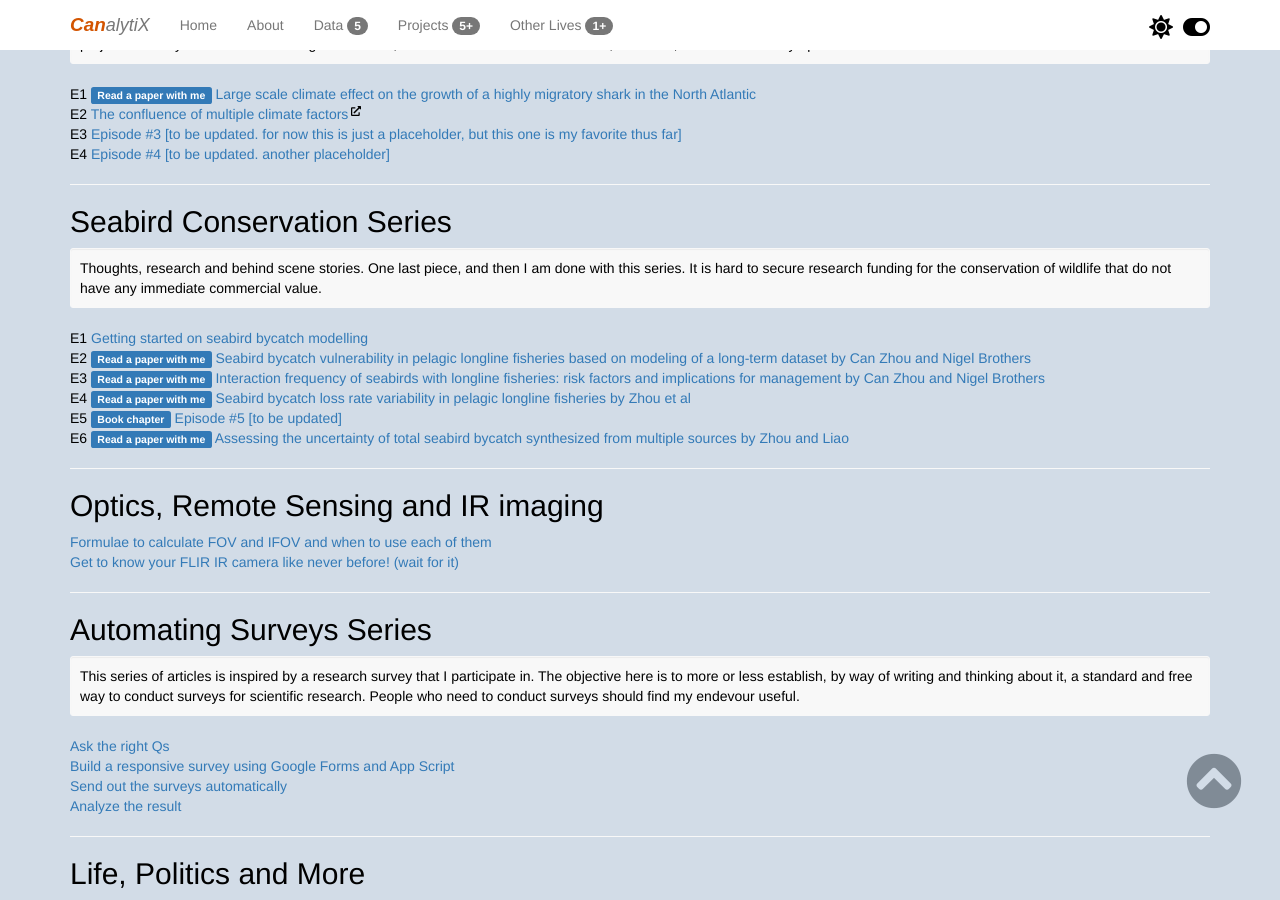
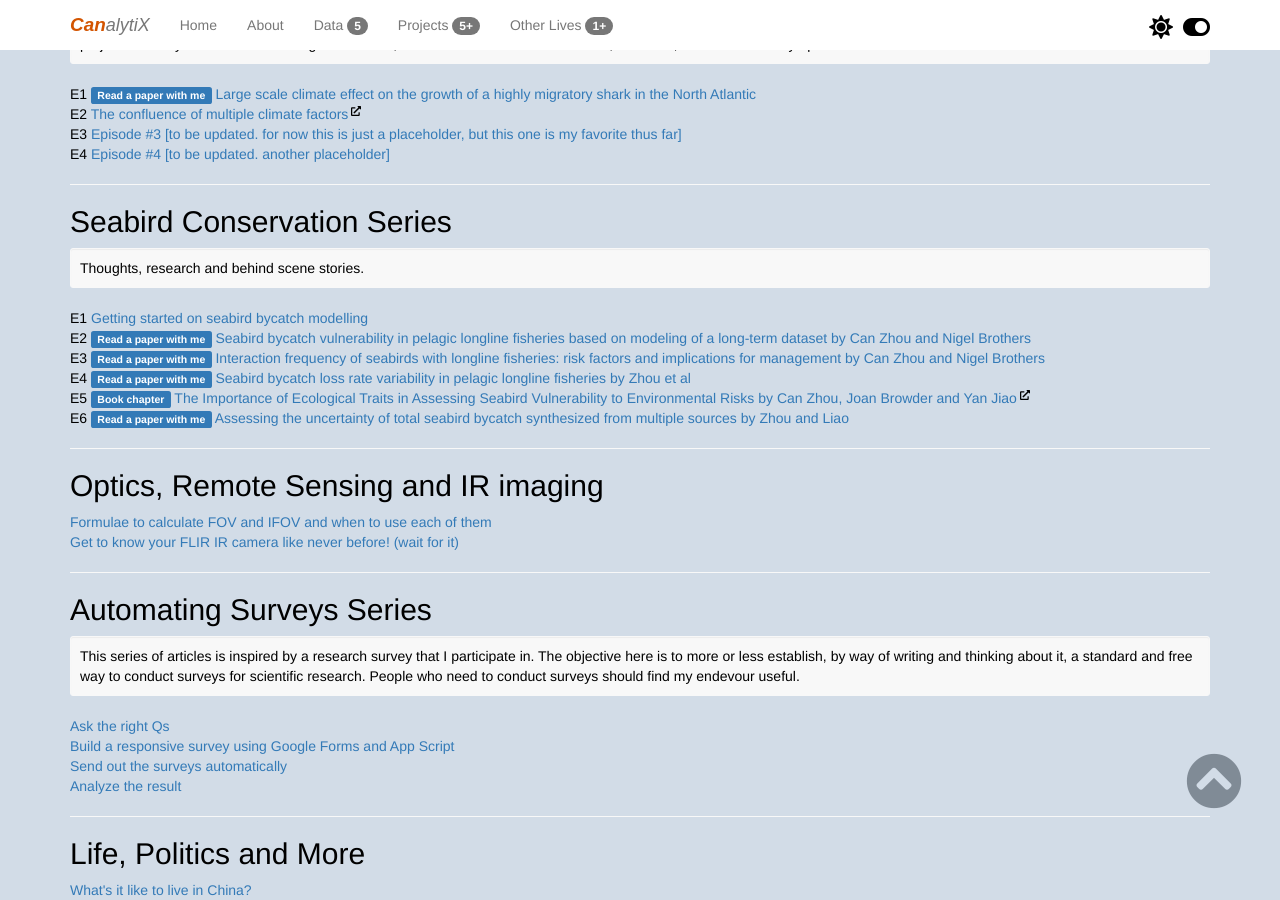
Before and after one commit to HVoltBb/HVoltBb.github.io, a Jekyll site: the page built from random/index.html, in a window 1280 px wide and 900 px high, scrolled down 466 px. Built offline with Jekyll 4.4.1, drawn with Linux system fonts in a browser that asks for light colours.

Commit message:
added book chapter

```diff
--- a/random/index.html
+++ b/random/index.html
@@ -45,7 +45,7 @@
 <!--- seabird conservation --->
 <h2>Seabird Conservation Series</h2>
 <div class="well well-sm">
-	Thoughts, research and behind scene stories. One last piece, and then I am done with this series. It is hard to secure research funding for the conservation of wildlife that do not have any immediate commercial value.
+	Thoughts, research and behind scene stories.
 </div>
 <div class="blog-post">
 	E1 <a href="./posts/getting_started.html">Getting started on seabird bycatch modelling</a>
@@ -64,7 +64,7 @@
 </div>
 <div class='blog-post'>
 	E5 <span class="label label-primary">Book chapter</span>
-	<a href="#">Episode #5 [to be updated]</a>
+	<a href="https://doi.org/10.1039/BK9781837670765-00033">The Importance of Ecological Traits in Assessing Seabird Vulnerability to Environmental Risks by Can Zhou, Joan Browder and Yan Jiao</a>
 </div>
 <div class='blog-post'>
 	E6 <span class="label label-primary">Read a paper with me</span>
```
